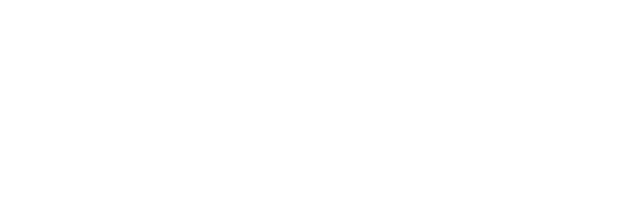
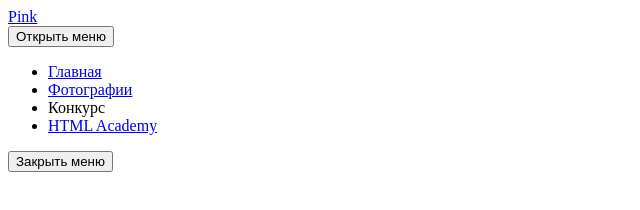
Before and after one commit to BikbaevFR/621313-pink, a website: page source/form.html in a window 1280 px wide. Shown: the whole page, without its empty margins (0-640 px from the left). Drawn offline with Linux system fonts and the light colour scheme.

Commit message:
Скопировал шапку с небольшими изменениями

```diff
--- a/source/form.html
+++ b/source/form.html
@@ -2,11 +2,36 @@
 <html lang="ru">
 
 <head>
-    <meta charset="UTF-8">
-    <title>Конкурс на самое безбашенное путешествие с Пинк</title>
+  <meta charset="UTF-8">
+  <title>Конкурс на самое безбашенное путешествие с Пинк</title>
 </head>
 
 <body>
+  <header class="page-header">
+    <div class="page-footer__logo logo">
+      <a class="logo__link logo__link--header" href="index.html">Pink</a>
+    </div>
+    <nav class="main-nav">
+      <button class="main-nav__toggle-open" type="button">Открыть меню</button>
+      <div class="main-nav__wrapper">
+        <ul class="main-nav__list site-list">
+          <li class="site-list__item site-list__item--active">
+            <a href="index.html">Главная</a>
+          </li>
+          <li class="site-list__item">
+            <a href="photo.html">Фотографии</a>
+          </li>
+          <li class="site-list__item">
+            <a>Конкурс</a>
+          </li>
+          <li class="site-list__item">
+            <a href="#">HTML Academy</a>
+          </li>
+        </ul>
+      </div>
+      <button class="main-nav__toggle-close" type="button">Закрыть меню</button>
+    </nav>
+  </header>
 </body>
 
 </html>
```
